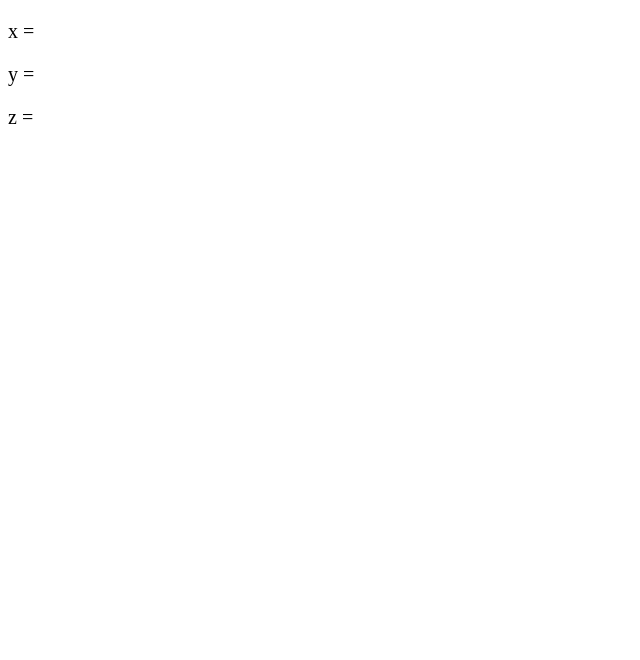
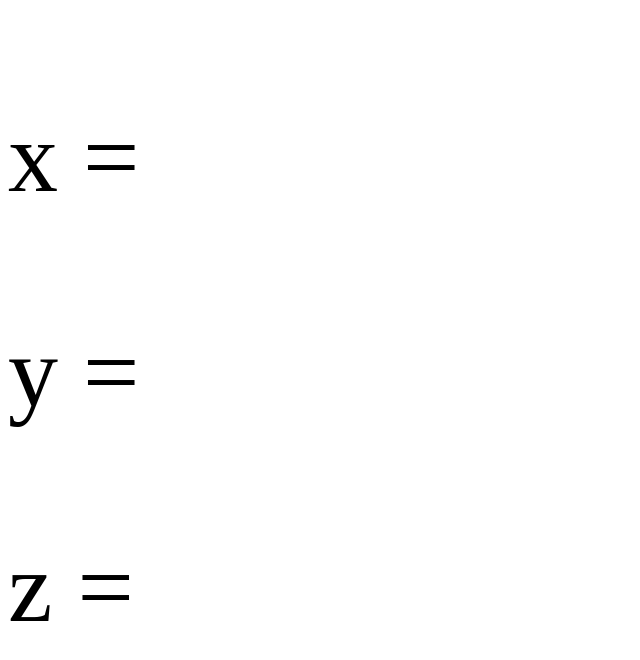
Before and after one commit to ymiyatake3/magnetometer, a plain HTML site: page index.html in a window 1280 px wide. Shown: the whole page, without its empty margins (0-640 px from the left). Drawn offline with Linux system fonts and the light colour scheme.

Commit message:
changed font-size

```diff
--- a/index.html
+++ b/index.html
@@ -5,7 +5,7 @@
         <title> Sensor Test</title>
         <meta name="viewpoint" content="width=device-width">
         <style type="text/css">
-            p {font-size: 20px;}
+            p {font-size: 100px;}
         </style>
     </head>
 
```
